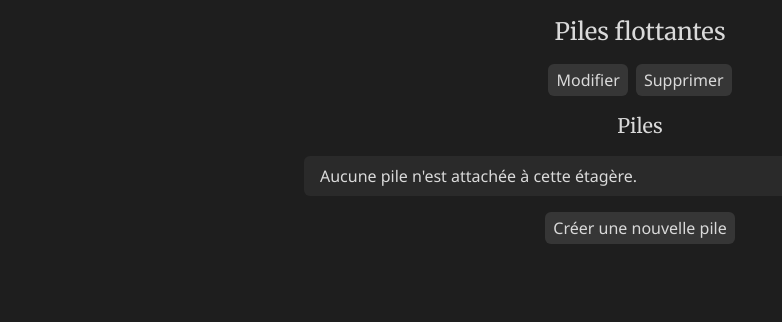
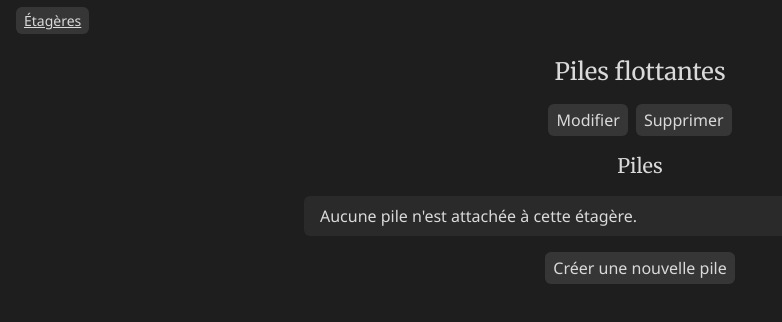
Before and after one commit to noahboos/memoria, a SvelteKit app: page /shelves/1 in a window 1280 px wide. Shown: the top 322 px of the page, without its empty margins (0-782 px from the left). Built offline with nearby package versions, Linux system fonts and the light colour scheme.

Commit message:
Feature - Added and implemented the `Toolbar` component.

```diff
--- /dev/null
+++ b/src/lib/components/toolbar/Toolbar.svelte
@@ -0,0 +1,17 @@
+<script lang="ts">
+    //
+import {isStackWithoutShelfIdExistingStore} from "$lib/stores/stacks/isStackWithoutShelfIdExistingStore";
+</script>
+
+<aside class="px-4 py-2 space-y-4 space-x-1">
+    <a
+        class="w-fit px-2 py-1 bg-base-30 text-sm underline rounded-md hover:bg-base-25 hover:cursor-pointer"
+        href="/shelves/"
+    >Étagères</a>
+    {#if $isStackWithoutShelfIdExistingStore}
+        <a
+            class="w-fit px-2 py-1 bg-base-30 text-sm underline rounded-md hover:bg-base-25 hover:cursor-pointer"
+            href="/shelves/0"
+        >Piles flottantes</a>
+    {/if}
+</aside>
--- a/src/routes/+layout.svelte
+++ b/src/routes/+layout.svelte
@@ -1,6 +1,7 @@
 <script lang="ts">
     import "$lib/styles/style.css"
     import type {Snippet} from "svelte";
+    import Toolbar from "$lib/components/toolbar/Toolbar.svelte";
 
     let { children }: { children: Snippet } = $props();
 
@@ -11,5 +12,6 @@
 </script>
 
 <div class="text-base text-base-100 bg-base-00 w-full h-screen">
+    <Toolbar />
     {@render children()}
 </div>
```
